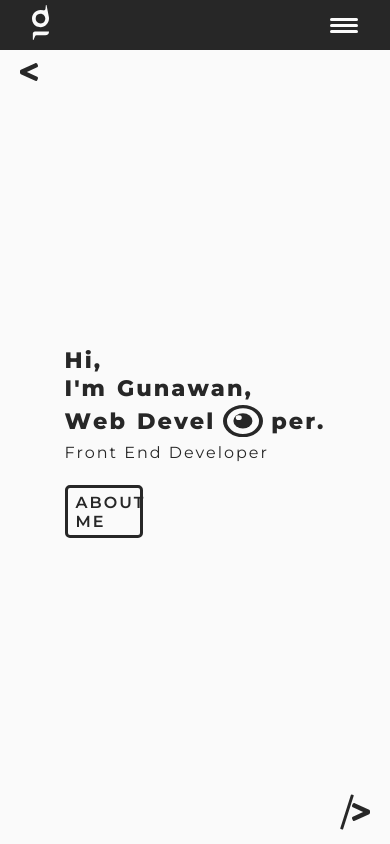
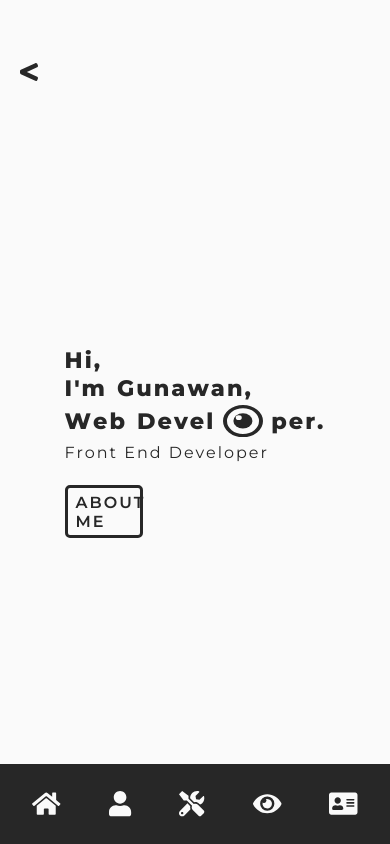
Before and after one commit to GunawanAhmad/Portfolio, a Vue app: page / in a window 390 px wide. Built offline with nearby package versions, Linux system fonts and the light colour scheme.

Commit message:
fixing the navbar

```diff
--- a/public/styles/nav.css
+++ b/public/styles/nav.css
@@ -13,14 +13,9 @@ nav {
   max-width: 150px;
   z-index: 100;
   background-color: var(--second-color);
-  /* color: blue; */
   padding: 40px 0;
-  /* box-shadow: 0 1px 3px 2px rgb(168, 168, 168); */
   font-family: "Montserrat", sans-serif;
 }
-
-/* transition: 50ms ease-in-out;  */
-/* } */
 
 .direct {
   position: relative;
@@ -45,7 +40,6 @@ nav {
 
 .direct > div a {
   height: 100%;
-  /* pointer-events: none; */
   width: 100%;
 }
 
@@ -54,8 +48,6 @@ nav {
 }
 
 .logo {
-  /* height: 34px;
-  width: 40px; */
   z-index: 99;
   color: white;
   font-weight: bold;
@@ -66,11 +58,6 @@ nav {
   min-height: 35px;
   max-height: 150px;
   /* width: 30px; */
-}
-
-.direct > div {
-  /* position: relative; */
-  /* border: 1px solid red; */
 }
 
 a:hover:after,
@@ -92,7 +79,7 @@ a:hover:after,
 }
 
 .list:hover svg {
-  display: none;
+  opacity: 0;
 }
 
 a {
@@ -164,56 +151,6 @@ a.active {
   font-family: "Montserrat", sans-serif;
 }
 
-/* .home {
-  background-color: var(--main-color);
-}
-
-.home svg {
-  color: var(--second-color);
-}
-
-.home .top-white {
-  background-color: var(--main-color);
-  width: 100%;
-  height: 20px;
-  z-index: 90;
-  position: absolute;
-  left: 0;
-  bottom: 100%;
-}
-
-.home .top-black {
-  background-color: var(--second-color);
-  width: 100%;
-  height: 20px;
-  z-index: 91;
-  position: absolute;
-  left: 0;
-  bottom: 100%;
-  border-bottom-right-radius: 20px;
-}
-
-.home .bot-white {
-  background-color: var(--main-color);
-  width: 100%;
-  height: 20px;
-  z-index: 90;
-  position: absolute;
-  left: 0;
-  top: 100%;
-}
-
-.home .bot-black {
-  background-color: var(--second-color);
-  width: 100%;
-  height: 20px;
-  z-index: 91;
-  position: absolute;
-  left: 0;
-  top: 100%;
-  border-top-right-radius: 20px;
-} */
-
 .active-back {
   position: absolute;
   width: 100%;
@@ -274,41 +211,44 @@ a.active {
   nav {
     width: 100%;
     max-width: 100vw;
-    height: 50px;
+    height: 80px;
     flex-direction: row;
     padding: 0 2rem;
+    justify-content: center;
+    top: unset;
+    bottom: 0;
   }
   .direct {
     flex-direction: row;
+    justify-content: center;
   }
   .direct > div {
     margin: 0 2rem;
   }
+
+  .active-back {
+    display: none;
+  }
+
+  a {
+    width: 100%;
+  }
+
+  a.active {
+    color: var(--main-color);
+  }
 }
 
 @media only screen and (max-width: 600px) {
-  .menu-toogle {
-    display: flex;
-  }
-  .direct {
+  .logo {
     display: none;
   }
-  .mob-ver {
-    display: flex;
-    align-items: center;
+
+  .direct {
     justify-content: space-between;
-    font-size: 3vh;
-    padding: 0px 40px;
-    transition: transform 250ms ease-in-out;
-    transform: translateX(100%);
-    width: 100vw;
-    left: 0;
   }
 
-  .mob-ver.slide {
-    transform: translateX(0);
-  }
-  .mob-ver > div {
-    position: relative;
+  .direct > div {
+    margin: 0;
   }
 }
--- a/src/App.vue
+++ b/src/App.vue
@@ -2,7 +2,7 @@
   <div id="app">
     <div class="cursor" ref="cursor" v-if="isMixSupport"></div>
 
-    <div class="welcome" ref="welcome">
+    <!-- <div class="welcome" ref="welcome">
       <svg
         width="962"
         height="155"
@@ -47,7 +47,7 @@
           stroke-width="5"
         />
       </svg>
-    </div>
+    </div> -->
 
     <div>
       <navBar />
--- a/src/components/nav.vue
+++ b/src/components/nav.vue
@@ -45,34 +45,6 @@
         <span></span>
       </div>
     </nav>
-    <div class="mob-ver" ref="nav">
-      <div class="home" data-content="Home" @click="pageTransition">
-        <router-link to="/">
-          <i class="icon fa fa-home fa"></i>
-        </router-link>
-      </div>
-      <div class="profile" data-content="Profile" @click="pageTransition">
-        <router-link to="/about">
-          <i class="fas fa-user"></i>
-        </router-link>
-      </div>
-
-      <div class="skills" data-content="Skills" @click="pageTransition">
-        <router-link to="/skills">
-          <i class="fas fa-tools"></i>
-        </router-link>
-      </div>
-      <div class="work" data-content="Work" @click="pageTransition">
-        <router-link to="/work">
-          <i class="fas fa-eye"></i>
-        </router-link>
-      </div>
-      <div class="contact" data-content="Contact" @click="pageTransition">
-        <router-link to="/contact">
-          <i class="fas fa-address-card"></i>
-        </router-link>
-      </div>
-    </div>
   </div>
 </template>
 
```
